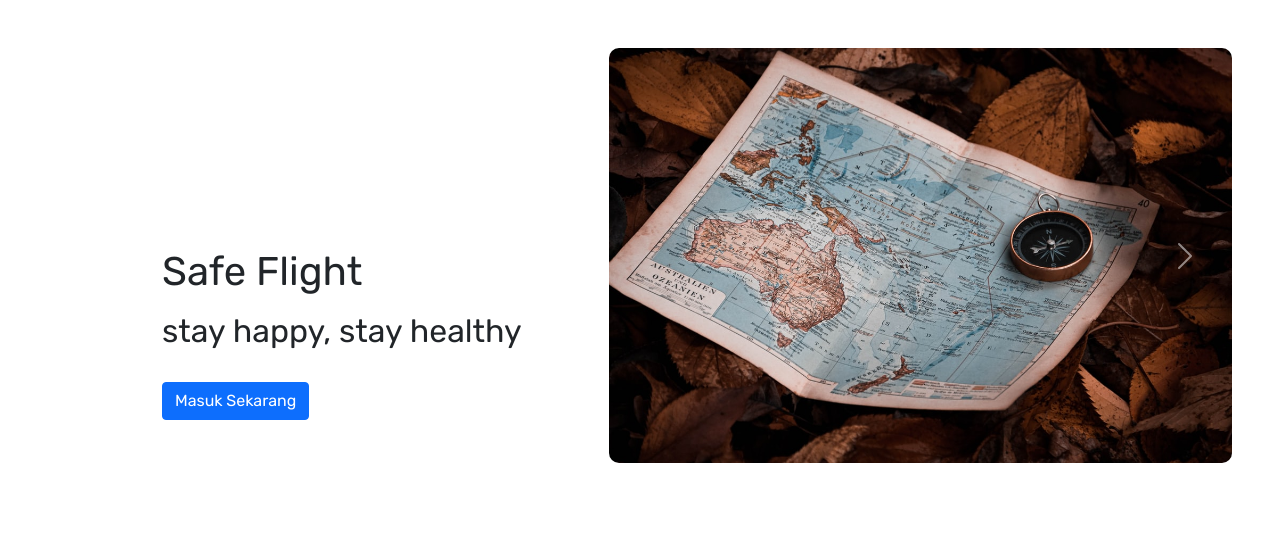
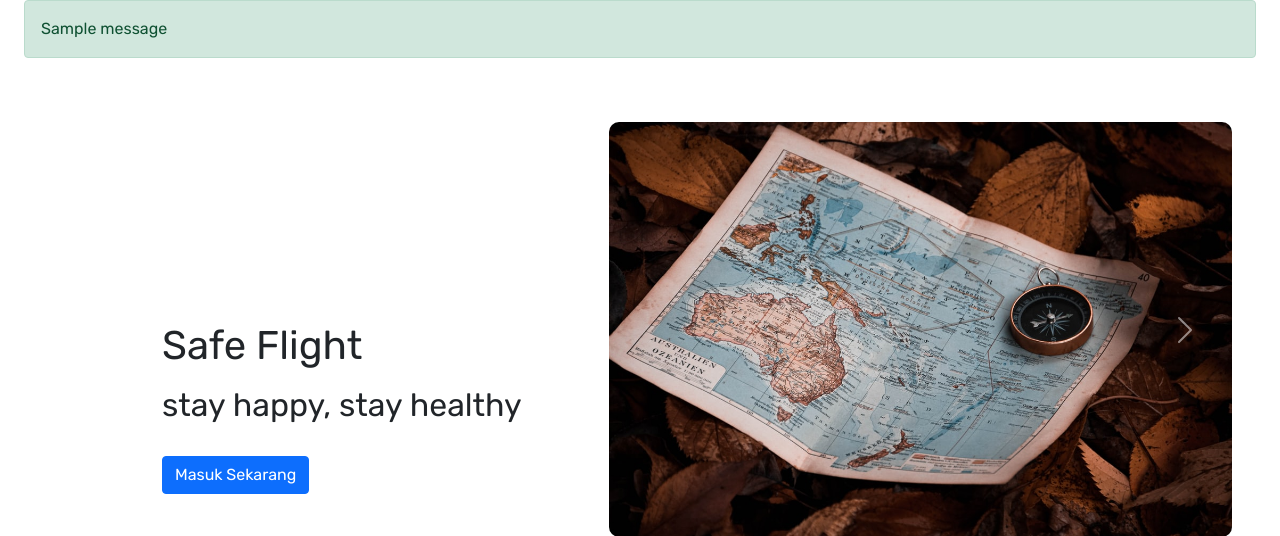
Before and after one commit to ihsanalfarisi/pbp-b07, a Django app: page / in a window 1280 px wide. Shown: the part 72-608 px from the top of the page. Run offline with Django 3.2, Linux system fonts and the light colour scheme; tables that the repository leaves empty hold one stand-in row (values such as "Sample post"); one stand-in notice (Sample message) is shown; some libraries are stand-ins or nearby versions.

Commit message:
Homepage 10 tambahan message login-register

```diff
--- a/main/static/js/main.js
+++ b/main/static/js/main.js
@@ -81,4 +81,10 @@ $(document).ready(function(){
   function numberWithCommas(x) {
       return x.toString().replace(/\B(?=(\d{3})+(?!\d))/g, ",");
   }
+  // diambil dari https://stackoverflow.com/questions/43560532/showing-flash-messages-in-django-with-close-button
+  window.setTimeout(function() {
+    $(".alert").fadeTo(500, 0).slideUp(500, function(){
+        $(this).remove();
+    });
+  }, 5000);
 });
--- a/main/templates/main/home.html
+++ b/main/templates/main/home.html
@@ -11,6 +11,24 @@
 
 <div class="container-fluid">
   <div class="col">
+    {% if messages %}
+    {% for message in messages %}
+    {% if message.level == DEFAULT_MESSAGE_LEVELS.INFO %}
+    <div class="alert alert-primary alert-dismissable" role="alert">
+      {{ message }}
+    </div>
+    {% endif %}
+    {% if message.level == DEFAULT_MESSAGE_LEVELS.SUCCESS %}
+    <div class="alert alert-success" role="alert">
+      {{ message }}
+    </div>
+    {% endif %}
+    {% endfor %}
+    {% if messages %}
+    {% for message in messages %}
+    {% endfor %}
+    {% endif %}
+    {% endif %}
     <div id="judul-gambar" class="row">
       <div class="col-sm-5 judul">
         <h1 class="mt-5 ml-5">Safe Flight</h1>
--- a/main/templates/registration/login.html
+++ b/main/templates/registration/login.html
@@ -26,7 +26,7 @@
             <p></p>
             {% if messages %}
             {% for message in messages %}
-            <div class="alert alert-danger" role="alert">
+            <div class="alert alert-danger alert-dismissable" role="alert">
                 {{ message }}
             </div>
             {% endfor %}
@@ -39,4 +39,8 @@
     </div>
     <p class="text-center mt-4">Belum memiliki akun? <a href="/signup">Silakan membuat akun</a>.</p>
 </div>
+
+<script src="https://ajax.googleapis.com/ajax/libs/jquery/3.5.1/jquery.min.js"></script>
+<script src="{% static 'js/main.js' %}"></script>
+
 {% endblock %}
--- a/main/templates/registration/signup.html
+++ b/main/templates/registration/signup.html
@@ -31,7 +31,7 @@
             <p></p>
             {% if messages %}
             {% for message in messages %}
-            <div class="alert alert-danger" role="alert">
+            <div class="alert alert-danger alert-dismissable" role="alert">
                 {{ message }}
             </div>
             {% endfor %}
@@ -45,4 +45,7 @@
     <p class="text-center mt-4">Jika sudah memiliki akun, silakan <a href="/login">masuk</a>.</p>
 </div>
 
+<script src="https://ajax.googleapis.com/ajax/libs/jquery/3.5.1/jquery.min.js"></script>
+<script src="{% static 'js/main.js' %}"></script>
+
 {% endblock %}
--- a/main/views.py
+++ b/main/views.py
@@ -18,8 +18,9 @@ def register_request(request):
         if form.is_valid():
             user = form.save()
             login(request, user)
+            messages.success(request, "Registrasi berhasil.")
             return redirect("main:home")
-        messages.error(request, "Unsuccessful registration. Invalid information.")
+        messages.error(request, "Registrasi mengalami kegagalan. Terdapat informasi yang tidak valid.")
     form = NewUserForm()
     return render (request=request, template_name="registration/signup.html", context={"register_form":form})
 
@@ -32,14 +33,16 @@ def login_request(request):
             user = authenticate(username=username, password=password)
             if user is not None:
                 login(request, user)
+                messages.info(request, f"Anda berhasil masuk sebagai {username}.")
                 return redirect("main:home")
             else:
-                messages.error(request,"Invalid username or password.")
+                messages.error(request,"Username atau password tidak valid.")
         else:
-            messages.error(request,"Invalid username or password.")
+            messages.error(request,"Username atau password tidak valid.")
     form = AuthenticationForm()
     return render(request=request, template_name="registration/login.html", context={"login_form":form})
 
 def logout_request(request):
     logout(request)
+    messages.info(request, "Anda berhasil keluar.")
     return redirect("main:home")
--- a/templates/base.html
+++ b/templates/base.html
@@ -110,7 +110,7 @@
           <li class="nav-item"><a href="/" class="nav-link px-2 text-muted">Beranda</a></li>
           <li class="nav-item"><a href="/stat-covid" class="nav-link px-2 text-muted">Info Statistik</a></li>
           <li class="nav-item"><a href="/regulasi" class="nav-link px-2 text-muted">Regulasi</a></li>
-          <li class="nav-item"><a href="#" class="nav-link px-2 text-muted">Get Swabbed!</a></li>
+          <li class="nav-item"><a href="/get-swabbed" class="nav-link px-2 text-muted">Get Swabbed!</a></li>
           <li class="nav-item"><a href="/hotel" class="nav-link px-2 text-muted">Info Hotel Karantina</a></li>
           <li class="nav-item"><a href="/article" class="nav-link px-2 text-muted">Artikel</a></li>
           <li class="nav-link px-2 text-muted">|</li>
```
